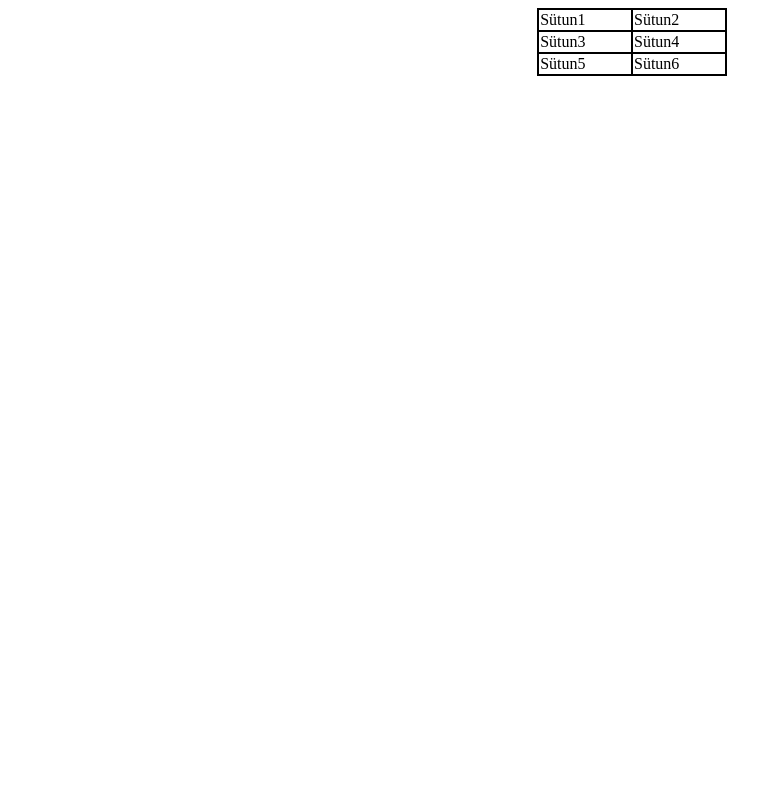
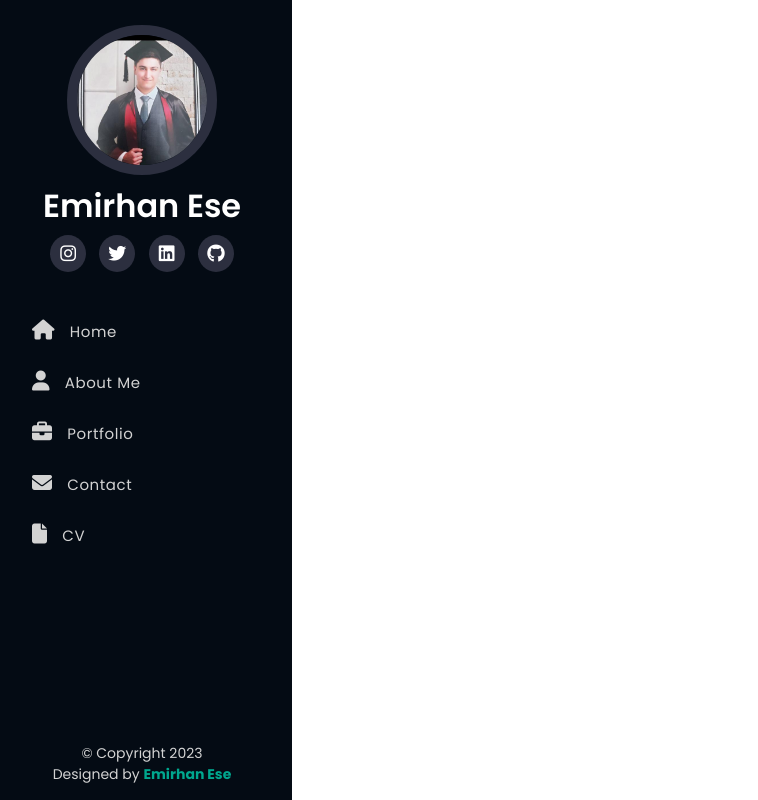
Before and after one commit to emirhanese/emirhanese.github.io, a plain HTML site: page index.html in a window 1280 px wide. Shown: the whole page, without its empty margins (8-766 px from the left). Drawn offline with Linux system fonts and the light colour scheme.

Commit message:
feat: add navigation bar to header.

```diff
--- a/css/style.css
+++ b/css/style.css
@@ -1,11 +1,121 @@
-table, tr, td{
-    border: 2px solid black;
-    border-collapse: collapse;
-    width: 15%;
+/* Google Fonts */
+@import url('https://fonts.googleapis.com/css2?family=Poppins:ital,wght@0,300;0,400;0,500;0,600;0,700;0,800;0,900;1,300;1,400;1,500;1,600;1,700;1,800;1,900&display=swap');
 
+/* CSS Reset */
+* {
+    margin: 0px;
+    padding: 0px;
+    box-sizing: border-box;
+    font-family: 'Poppins', sans-serif;
 }
 
-.center {
-    margin-left: auto;
-    margin-right: auto;
-  }
+/* Global Variables */
+:root {
+    --sideBGColor: #040b14;
+    --themeColor: #00a78e;
+    --iconBGColor: #2c2f3f;
+    --textColor: #525252;
+    --bgColor: #f7f7f7;
+}
+
+/* Header Start */
+header {
+    height: 100vh;
+    width: 300px;
+    padding: 15px 30px;
+    background-color: var(--sideBGColor);
+    overflow-y: auto;
+    position: fixed;
+    left: 0;
+    top: 0;
+    bottom: 0;
+    transition: 0.4s;
+    z-index: 99;
+}
+
+header .profile {
+    text-align: center;
+    margin: 10px 0;
+}
+
+header .profile img {
+    width: 150px;
+    border-radius: 50%;
+    border: 10px solid var(--iconBGColor);
+}
+
+header .profile h1 {
+    color: white;
+    font-weight: 600;
+}
+
+header .profile .social-icons a {
+    display: inline-block;
+    width: 36px;
+    height: 36;
+    border-radius: 50%;
+    text-align: center;
+    line-height: 37px;
+    background-color: var(--iconBGColor);
+    color: white;
+    font-size: 18px;
+    margin: 4.5px;
+    transition: 0.4s;
+}
+
+header .profile .social-icons a:hover {
+    background-color: var(--themeColor);
+}
+
+/* Navigation Bar */
+header nav {
+    margin-top: 30px;
+}
+
+header nav ul li {
+    list-style: none;
+}
+
+header nav ul li a {
+    display: inline-block;
+    text-decoration: none;
+    padding: 7px 10px;
+    margin: 7px 0;
+    color: lightgray;
+    font-weight: 400;
+    font-size: 15px;
+    letter-spacing: 0.6px;
+}
+
+header nav ul li a i {
+    margin-right: 10px;
+    font-size: 20px;
+    transition: 0.4s;
+}
+
+header nav ul li a:hover i {
+    color: var(--themeColor);
+}
+
+header nav ul li .active i {
+    color: var(--themeColor)
+}
+
+/* Footer */
+header .footer {
+    text-align: center;
+    background-color: var(--sideBGColor);
+    width: 300px;
+    color: lightgray;
+    font-size: 14px;
+    padding: 15px;
+    position: fixed;
+    bottom: 0;
+    left: 0;
+    transition: 0.4s;
+}
+
+header .footer p b {
+    color: var(--themeColor);
+}
+/* Header End */
--- a/index.html
+++ b/index.html
@@ -7,28 +7,43 @@
     <meta name="author" content="Emirhan Ese">
     <meta name="description" content="Personal Portfolio Website Made Using HTML, CSS, JS">
     <meta name="keywords" content="HTML, CSS, JavaScript, Portfolio">
-    <title>Emirhan Ese's Personal Website</title>
+    <title> Emirhan Ese's Personal Website </title>
     <link rel="stylesheet" href="css/style.css">
-    <script src="js/index.js"></script>
 </head>
 <body>
+    <!-- Header Start -->
+    <header>
+        <div class="profile">
+            <img src="images/emirhanese.jpg" alt="Emirhan Ese" width="150px">
+            <h1> Emirhan Ese </h1>
+            <div class="social-icons">
+                <a href="https://www.instagram.com/ese.emirhan/" target="_blank"><i class="fa-brands fa-instagram"></i></a>
+                <a href="https://twitter.com/emirhanese" target="_blank"><i class="fa-brands fa-twitter"></i></a>
+                <a href="https://www.linkedin.com/in/emirhan-ese/" target="_blank"><i class="fa-brands fa-linkedin"></i></a>
+                <a href="https://github.com/emirhanese" target="_blank"><i class="fa-brands fa-github"></i></a>
+            </div>
+        </div>
 
-    <main>
-        <table class="center">
-            <tr>
-                <td>Sütun1</td>
-                <td>Sütun2</td>
-            </tr>
-            <tr>
-                <td>Sütun3</td>
-                <td>Sütun4</td>
-            </tr>
-            <tr>
-                <td>Sütun5</td>
-                <td>Sütun6</td>
-            </tr>
-        </table>
-    </main>
+        <!-- Navigation Bar -->
+        <nav>
+            <ul>
+                <li><a href=""><i class="fa-solid fa-house"></i> Home </a></li>
+                <li><a href=""><i class="fa-solid fa-user"></i> About Me </a></li>
+                <li><a href=""><i class="fa-solid fa-briefcase"></i> Portfolio </a></li>
+                <li><a href=""><i class="fa-solid fa-envelope"></i> Contact </a></li>
+                <li><a href=""><i class="fa-solid fa-file"></i> CV </a></li>
+            </ul>
+        </nav>
+        <div class="footer">
+            <p> &copy; Copyright 2023 <br> Designed by <b> Emirhan Ese </b> </p>
+        </div>
+    </header>
+    <!-- Header End -->
 
+    <!-- Main JS File -->
+    <script src="js/index.js"></script>
+
+    <!-- FontAwesome Icon File -->
+    <script src="https://kit.fontawesome.com/aa5f332820.js" crossorigin="anonymous"></script>
 </body>
 </html>
```
Also changed, not shown: images/me.jpg (added).
